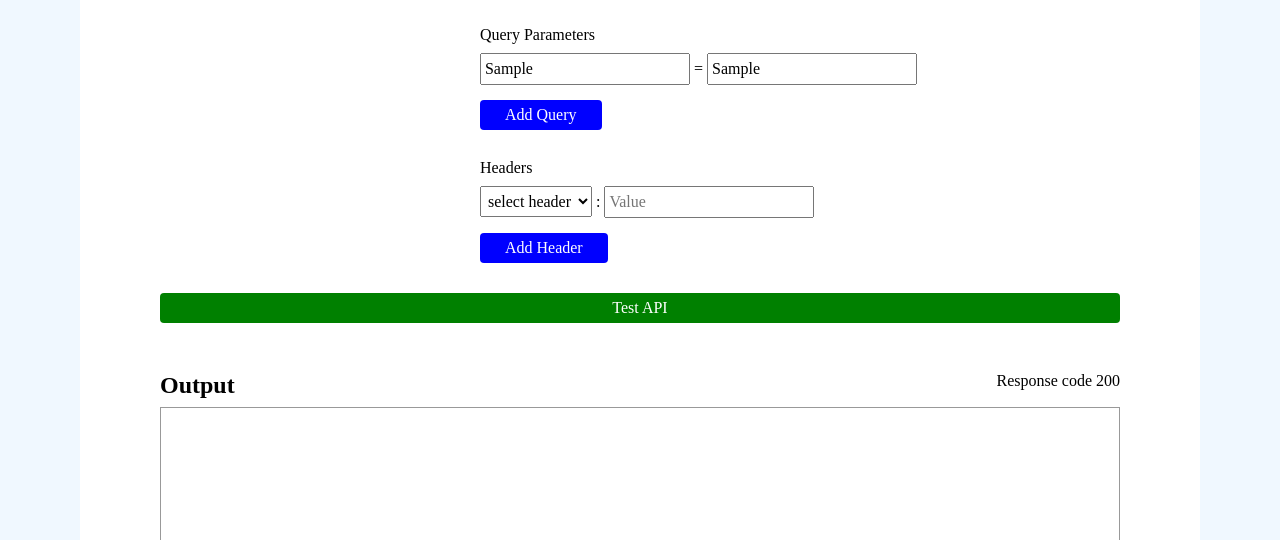
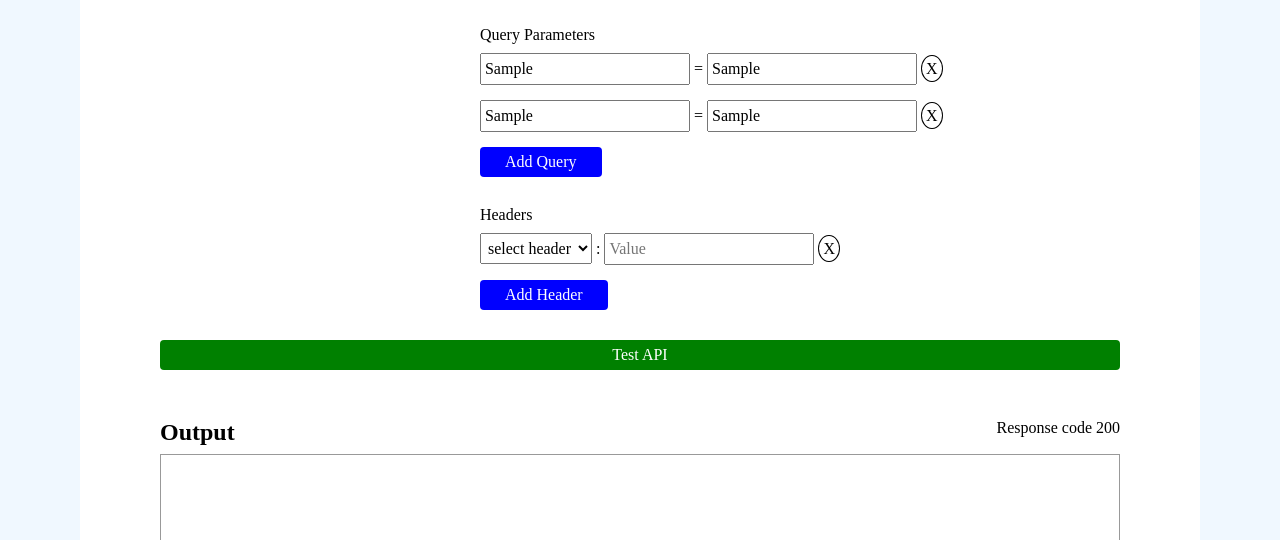
Before and after one commit to binarytrance/api-tester, a plain HTML site: page index.html in a window 1280 px wide. Both pictures are taken after typing "Sample", "Sample" into the empty fields and a click on the button "Add Query". Shown: the part 260-800 px from the top of the page. Drawn offline with nearby package versions, Linux system fonts and the light colour scheme.

Commit message:
added button functionality

```diff
--- a/css/main.css
+++ b/css/main.css
@@ -274,16 +274,15 @@ h1, h2, h3, h4 {
 input::-webkit-calendar-picker-indicator {
   opacity: 0;
 }
-/*select {
-  -webkit-appearance: none;
+select {
+/*  -webkit-appearance: none;
     -moz-appearance: none;
-    appearance: none;
-    padding: 7px 30px 7px 2px;
+    appearance: none;*/
     cursor: pointer;
     &::-ms-expand {
       display: none;
     }
-}*/
+}
 /* ==========================================================================
    EXAMPLE Media Queries for Responsive Design.
    These examples override the primary ('mobile first') styles.
@@ -435,3 +434,9 @@ input::-webkit-calendar-picker-indicator {
 input[type="text"], select {
     padding: 5px 3px;
 }
+.delete {
+    cursor: pointer;
+    border: solid 1px;
+    border-radius: 50%;
+    padding: 4px;
+}
--- a/index.html
+++ b/index.html
@@ -48,24 +48,31 @@
                         </div>
                         <div class="input-group">
                             <label class="label-margin block" for="">Query Parameters</label>
-                            <div class="input-subgroup">
+                            <div class="input-group--query">
+                                <div class="input-subgroup query-group" data-serial="1" id="queryGroup-1">
                                     <input type="text" placeholder="Name">
                                     <span>=</span>
                                     <input type="text" placeholder="Value">
+                                    <span class="delete">X</span>
+                                </div>
                             </div>
                             <input type="button" id="addQuery" class="btn btn--blue" value="Add Query"/>
                         </div>
                         <div class="input-group">
                             <label class="label-margin block" for="">Headers</label>
-                            <div class="input-subgroup">
+                            <div class="input-group--header">
+                                <div class="input-subgroup header-group" data-serial="1" id="headerGroup-1">
                                     <select name="" id="">
                                         <option value="">select header</option>
                                         <option value="">select header</option>
                                     </select>
                                     <span>:</span>
                                     <input type="text" placeholder="Value">
+                                    <span class="delete">X</span>
                                 </div>
-                            <input type="button" class="btn btn--blue" value="Add Header"/>
+                            </div>
+
+                            <input type="button" class="btn btn--blue" id="addHeader" value="Add Header"/>
                         </div>
                     </div>
                     <input class="btn btn--green" id = "submit-btn" type="button" value="Test API" style="width: 100%">
--- a/js/init-request.js
+++ b/js/init-request.js
@@ -1,14 +1,76 @@
 (function() {
+	var idVal = 0;
 	var httpRequest;
 	var submitButton = document.getElementById("submit-btn");
 	var requestType;
 	var statusCode;
 	var jsonOutput;
+	var addQueryButton = document.getElementById("addQuery");
+	var queryInput = document.getElementById("queryGroup-1");
+	var headerInput = document.getElementById("headerGroup-1");
+	var addHeaderButton = document.getElementById("addHeader");
+	var deleteButton = document.getElementsByClassName("delete")[0];
+	console.log(deleteButton);
 	submitButton.addEventListener("click", makeRequest);
 
-	$("#addQuery").on("click", function(e) {
-		e.preventDefault();
-	})
+	// $("#addQuery").on("click", function(e) {
+	// 	e.preventDefault();
+	// })
+
+	addQueryButton.addEventListener("click", addNewQuery);
+	addHeaderButton.addEventListener("click", addNewHeader);
+	deleteButton.addEventListener("click", deleteNode);
+
+	function deleteNode() {
+		console.log(90990)
+		console.log(this.parentNode)
+	}
+
+	function addNewQuery() {
+		console.log(document.getElementById("queryGroup-1").length);
+		if(queryInput) {
+			var queryGroupLength = document.getElementsByClassName("query-group").length;
+			console.log(queryGroupLength, document.getElementsByClassName("query-group")[queryGroupLength - 1]);
+			var lastElement = document.getElementsByClassName("query-group")[queryGroupLength - 1].dataset.serial;
+			console.log(lastElement);
+			idVal = lastElement;
+			idVal++;
+		}
+		else {
+			idVal = 1;
+		}
+		console.log(idVal);
+		var queryClone = queryInput.cloneNode(true);
+		queryClone.id = "queryGroup-" + idVal;
+		queryClone.dataset.serial = idVal;
+		console.log(queryClone);
+		document.getElementsByClassName("input-group--query")[0].appendChild(queryClone)
+	}
+
+	function addNewHeader() {
+		console.log(document.getElementById("queryGroup-1").length);
+		if(headerInput) {
+			var headerGroupLength = document.getElementsByClassName("header-group").length;
+			console.log(headerGroupLength, document.getElementsByClassName("header-group")[headerGroupLength - 1]);
+			var lastElement = document.getElementsByClassName("header-group")[headerGroupLength - 1].dataset.serial;
+			console.log(lastElement);
+			idVal = lastElement;
+			idVal++;
+		}
+		else {
+			idVal = 1;
+		}
+		console.log(idVal);
+		var headerClone = headerInput.cloneNode(true);
+		headerClone.id = "headerGroup-" + idVal;
+		headerClone.dataset.serial = idVal;
+		console.log(headerClone);
+		document.getElementsByClassName("input-group--header")[0].appendChild(headerClone)
+	}
+
+	function deleteNode() {
+
+	}
 
 	function makeRequest() {
 
```
Lines whose indentation alone changed are shown as unchanged.
